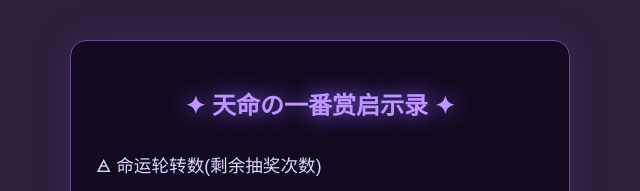
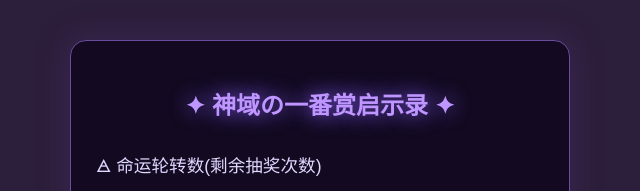
Before and after one commit to yy-c/-KujiKlutch-, a plain HTML site: page index.html in a window 1280 px wide. Shown: the top 191 px of the page, 320-960 px from the left. Drawn offline with Linux system fonts and the light colour scheme.

Commit message:
Update index.html

```diff
--- a/index.html
+++ b/index.html
@@ -102,7 +102,7 @@
 <body>
     <div class="container">
         <h2 style="text-align:center;color:#bf95ff;text-shadow:0 0 20px #7f5af0;margin-bottom:25px;">
-            ✦ 天命の一番赏启示录 ✦
+            ✦ 神域の一番赏启示录 ✦
         </h2>
         <div class="input-group">
         <div>
```
